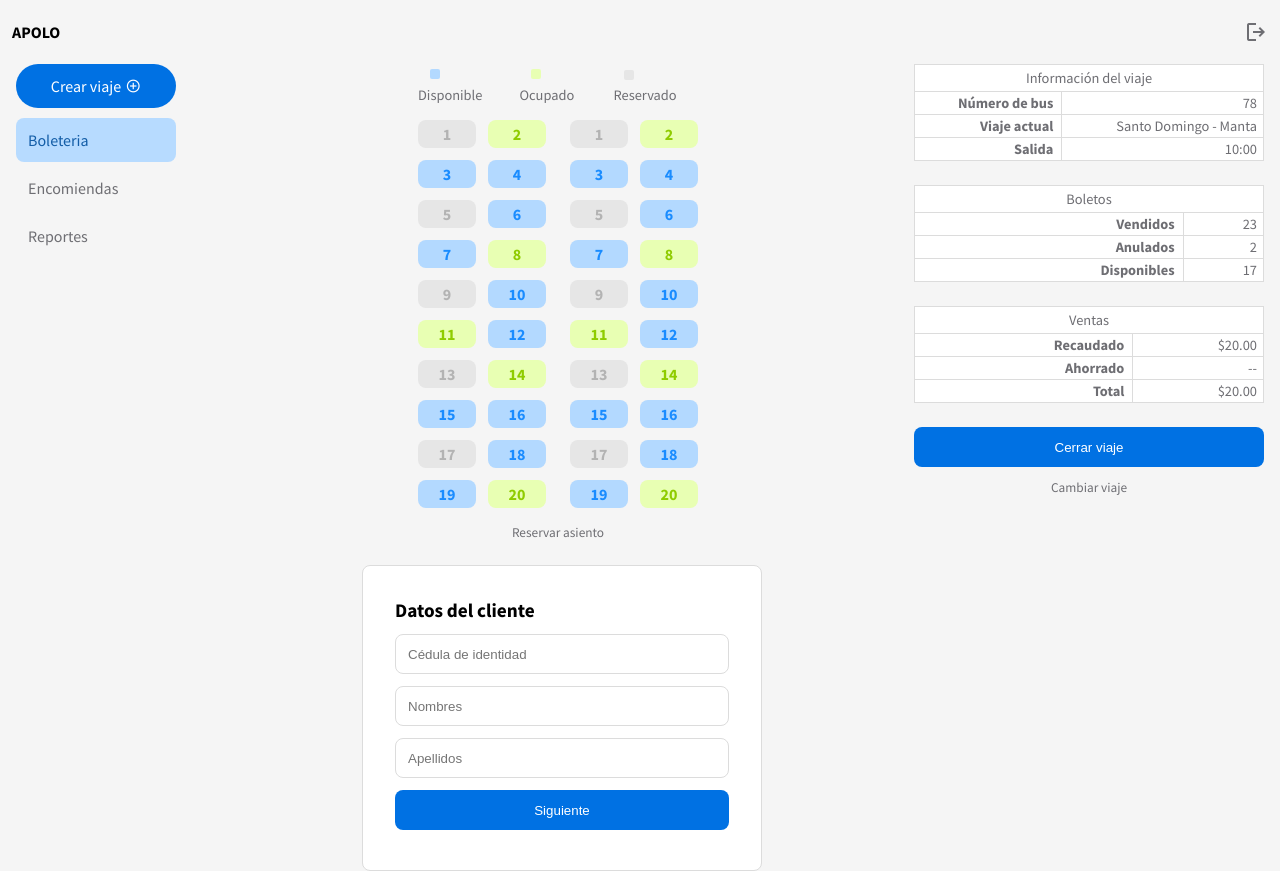
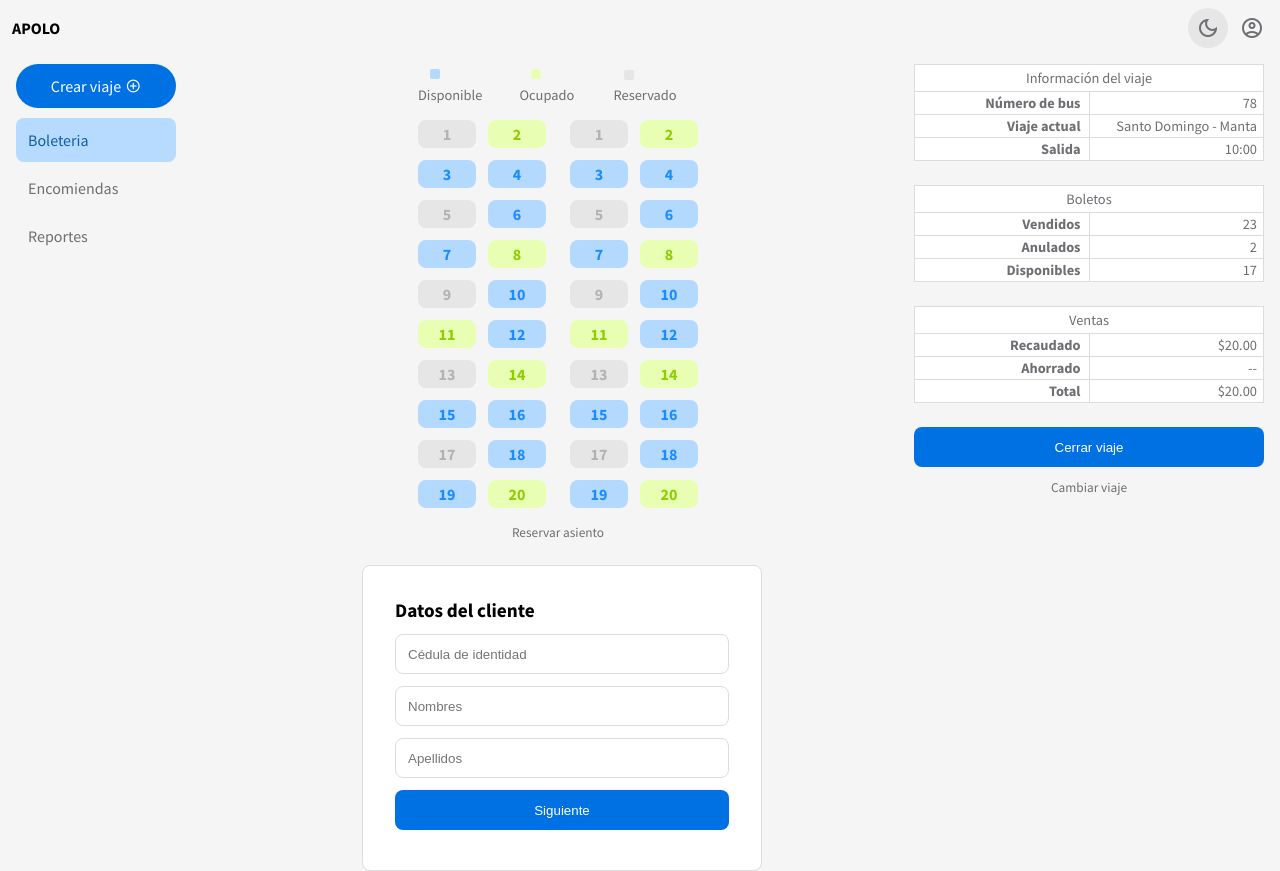
Before and after one commit to jeffersonmejia/apolo, a Next.js app: page / in a window 1280 px wide. Both pictures are taken after typing "Sample", "Sample123" into the empty fields and a click on the button "Ingresar". Built offline with nearby package versions, Linux system fonts and the light colour scheme; data requests are answered from the project's data file.

Commit message:
update create travel component

```diff
--- a/src/components/panel_navbar/index.js
+++ b/src/components/panel_navbar/index.js
@@ -20,12 +20,13 @@ export function PanelNavbar() {
 				menu
 			</span>
 			<h4>APOLO</h4>
-			<span
-				className={`material-symbols-outlined ${styles.logout}`}
-				onClick={handleLogout}
-			>
-				logout
-			</span>
+			<div className={styles.navButtons}>
+				<span className="material-symbols-outlined">dark_mode</span>
+
+				<span className="material-symbols-outlined" onClick={handleLogout}>
+					account_circle
+				</span>
+			</div>
 		</nav>
 	);
 }
--- a/src/components/panel_navbar/index.module.css
+++ b/src/components/panel_navbar/index.module.css
@@ -2,7 +2,7 @@
 	display: flex;
 	align-items: center;
 	gap: 6px;
-	padding: 20px 0;
+	padding: 8px 0;
 	padding-left: 12px;
 	position: fixed;
 	width: 100%;
@@ -13,16 +13,36 @@
 .burger {
 	cursor: pointer;
 }
-.logout {
+.navButtons {
+	display: flex;
+	gap: 12px;
+	align-items: center;
 	margin-left: auto;
-	margin-right: 12px;
+	margin-right: 16px;
 	color: var(--legend-color);
+}
+.navButtons span {
 	cursor: pointer;
 	transition: background-color 0.3s ease-in-out;
 }
-.logout:hover {
+.navButtons span:nth-child(1) {
+	background-color: var(--navbtn-bg);
+	border-radius: 50%;
+	padding: 8px;
+	transition-property: background-color;
+	transition: 0.3s ease-in-out;
+}
+.navButtons span:nth-child(1):hover {
+	background-color: var(--navbtn-hover);
+}
+.navButtons span:nth-child(1):active {
+	background-color: var(--navbtn-active);
+}
+
+.navButtons span:nth-child(2):hover {
 	color: var(--btn-bg);
 }
+
 @media screen and (min-width: 600px) {
 	.burger {
 		display: none;
--- a/src/components/panel_resumen/index.module.css
+++ b/src/components/panel_resumen/index.module.css
@@ -24,6 +24,7 @@
 }
 .resumenTable th {
 	padding: 2px 8px;
+	width: 50%;
 }
 .resumenTable td {
 	padding: 2px;
--- a/src/styles/globals.css
+++ b/src/styles/globals.css
@@ -22,6 +22,9 @@
 	--aside-active-color: #135da7;
 
 	--navbar-height: 64px;
+	--navbtn-bg: hsl(0, 0%, 90%);
+	--navbtn-hover: hsl(0, 0%, 85%);
+	--navbtn-active: hsl(0, 0%, 80%);
 
 	--seat-bg: hsl(210, 100%, 85%);
 	--seat-fg: hsl(210, 100%, 55%);
```
